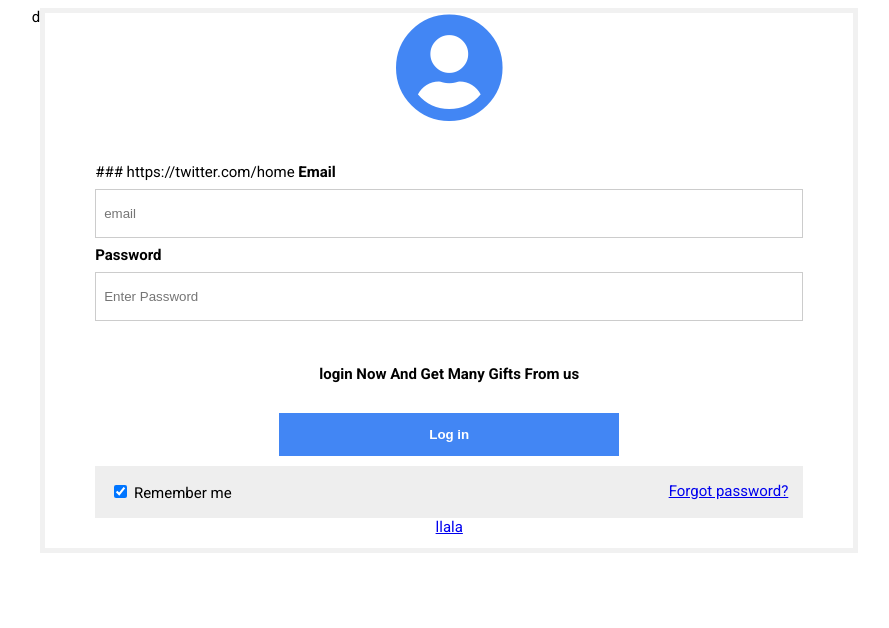
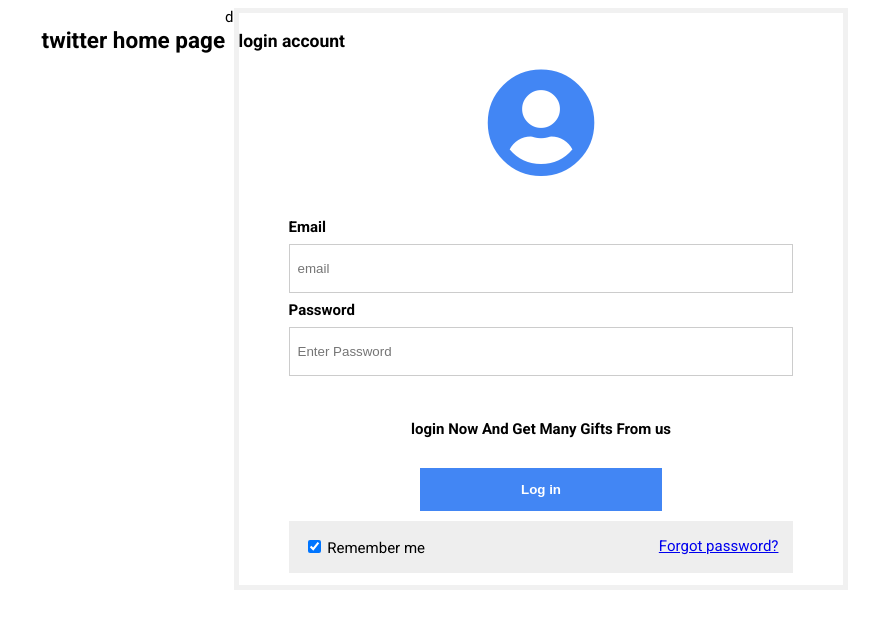
Before and after one commit to Rawezho1o/web.github.io, a plain HTML site: page index.html in a window 1280 px wide. Shown: the whole page, without its empty margins (195-1084 px from the left). Drawn offline with Linux system fonts and the light colour scheme.

Commit message:
Update index.html

```diff
--- a/index.html
+++ b/index.html
@@ -66,8 +66,9 @@
     </style>
   </head>
   <body class="color">
-    <h2></h2>d
+    <h2>twitter home page</h2>d
     <form action="/action_page.php">
+      <h3>login account</h3>
 
       <div class="icon">
         <i class="fas fa-user-circle"></i>
@@ -75,7 +76,7 @@
       <div class="formcontainer">
       <div class="container">
 
-        ### https://twitter.com/home
+
         <label for="mail"><strong>Email</strong></label>
         <input type="text" placeholder="email" name="mail" required>
         <label for="psw"><strong>Password</strong></label>
@@ -90,6 +91,6 @@
         <span class="psw"><a href="https://twitter.com/home">Forgot password?</a></span>
       </div>
     </form>
-    <a href="https://twitter.com/">llala</a href="">
+
   </body>
 </html>
```
